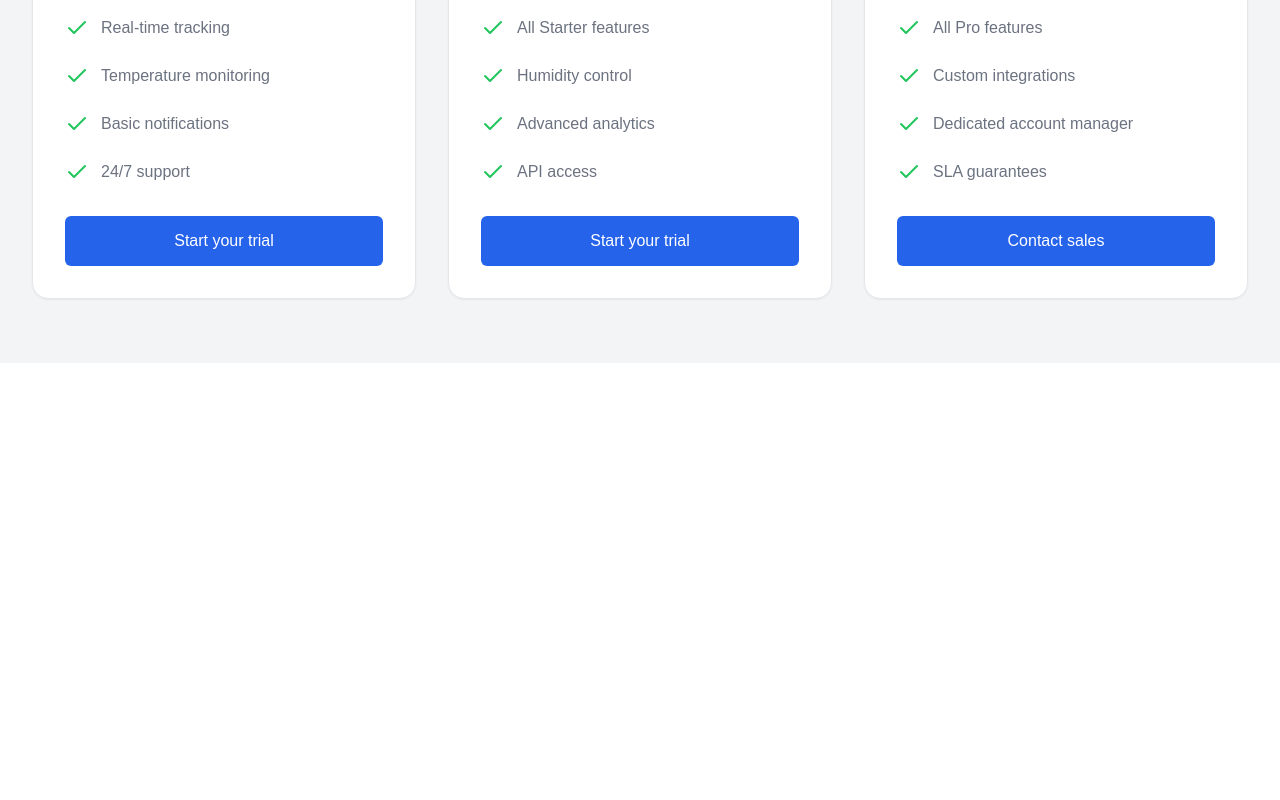
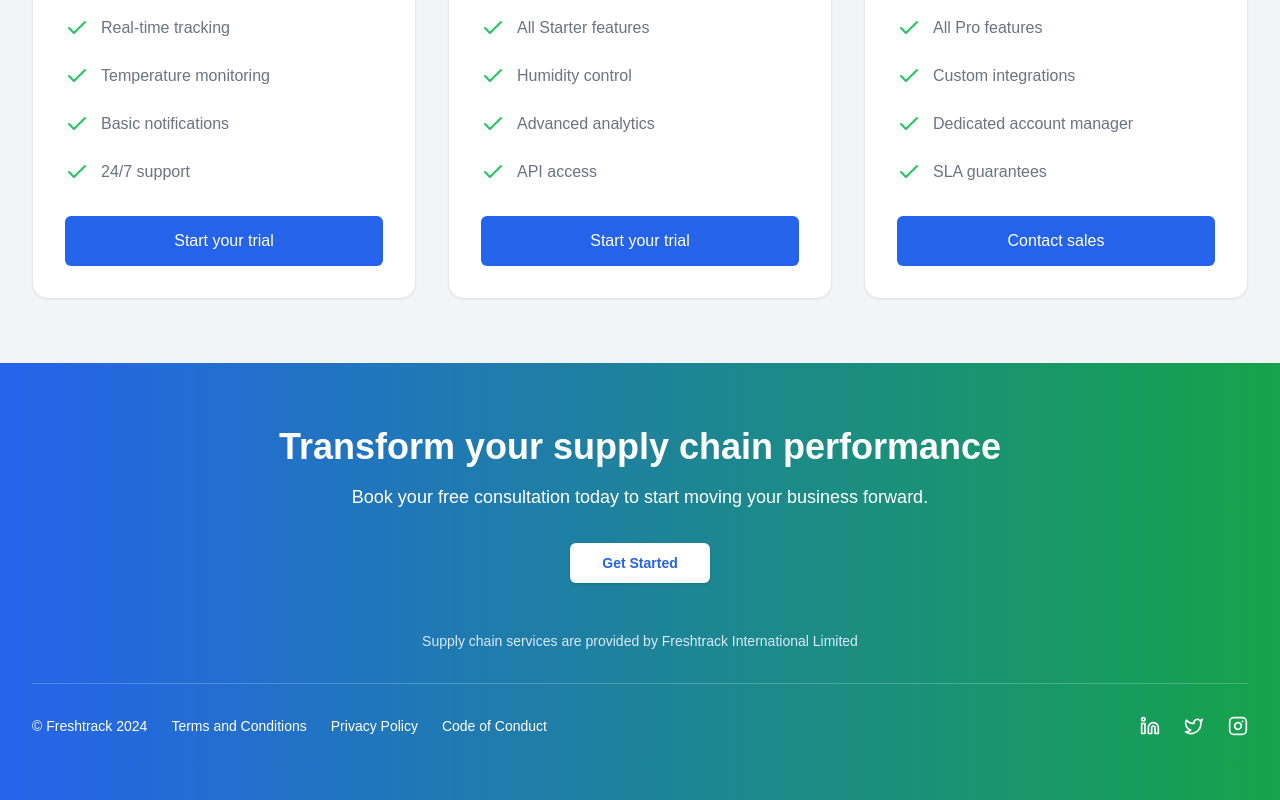
Before and after one commit to himanshuraimau/freshtrack, a Next.js app: page / in a window 1280 px wide. Shown: the part 1525-2325 px from the top of the page. Before the commit the page ends 1888 px from the top, so only its background shows below. Built offline with nearby package versions, Linux system fonts and the light colour scheme.

Commit message:
added footer

```diff
--- a/src/app/page.tsx
+++ b/src/app/page.tsx
@@ -2,6 +2,7 @@ import Navbar from "@/components/landingpage/navbar"
 import Pricing from "@/components/landingpage/pricing"
 import Features from "@/components/landingpage/features"
 import Hero from "@/components/landingpage/hero"
+import Footer from "@/components/footer"
 
 export default function Home() {
   return (
@@ -13,6 +14,7 @@ export default function Home() {
         <Features />
         <Pricing />
       </main>
+      <Footer />
     </div>
   </div>
   )
--- /dev/null
+++ b/src/components/footer.tsx
@@ -0,0 +1,83 @@
+import Link from 'next/link'
+import { Linkedin, Twitter, Instagram } from 'lucide-react'
+import { Button } from '@/components/ui/button'
+
+export default function Footer() {
+  return (
+    <footer className="bg-gradient-to-r from-blue-600 to-green-600 text-white">
+      <div className="max-w-7xl mx-auto px-4 sm:px-6 lg:px-8 py-16">
+        {/* Main Content */}
+        <div className="text-center mb-12">
+          <h2 className="text-4xl font-bold mb-4">
+            Transform your supply chain performance
+          </h2>
+          <p className="text-lg mb-8">
+            Book your free consultation today to start moving your business forward.
+          </p>
+          <Link href="/signup">
+            <Button
+              size="lg"
+              className="bg-white text-blue-600 hover:bg-blue-500 hover:text-white font-semibold px-8"
+            >
+              Get Started
+            </Button>
+          </Link>
+        </div>
+
+        {/* Legal Text */}
+        <div className="text-sm text-center mb-8 text-blue-100">
+          <p>Supply chain services are provided by Freshtrack International Limited</p>
+        </div>
+
+        {/* Links and Copyright */}
+        <div className="border-t border-white/20 pt-8">
+          <div className="flex flex-col md:flex-row justify-between items-center space-y-4 md:space-y-0">
+            <div className="flex flex-wrap justify-center md:justify-start gap-6 text-sm">
+              <span>© Freshtrack {new Date().getFullYear()}</span>
+              <Link href="/terms" className="hover:underline">
+                Terms and Conditions
+              </Link>
+              <Link href="/privacy" className="hover:underline">
+                Privacy Policy
+              </Link>
+              <Link href="/code-of-conduct" className="hover:underline">
+                Code of Conduct
+              </Link>
+            </div>
+
+            {/* Social Media Links */}
+            <div className="flex gap-6">
+              <Link
+                href="https://linkedin.com"
+                target="_blank"
+                rel="noopener noreferrer"
+                className="hover:text-blue-200 transition-colors"
+              >
+                <Linkedin className="h-5 w-5" />
+                <span className="sr-only">LinkedIn</span>
+              </Link>
+              <Link
+                href="https://twitter.com"
+                target="_blank"
+                rel="noopener noreferrer"
+                className="hover:text-blue-200 transition-colors"
+              >
+                <Twitter className="h-5 w-5" />
+                <span className="sr-only">Twitter</span>
+              </Link>
+              <Link
+                href="https://instagram.com"
+                target="_blank"
+                rel="noopener noreferrer"
+                className="hover:text-blue-200 transition-colors"
+              >
+                <Instagram className="h-5 w-5" />
+                <span className="sr-only">Instagram</span>
+              </Link>
+            </div>
+          </div>
+        </div>
+      </div>
+    </footer>
+  )
+}
```
